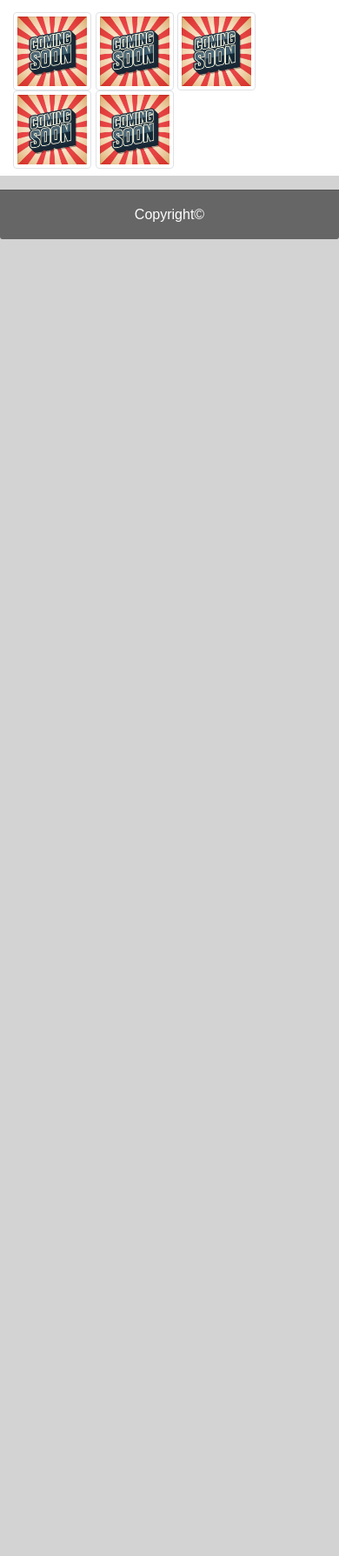
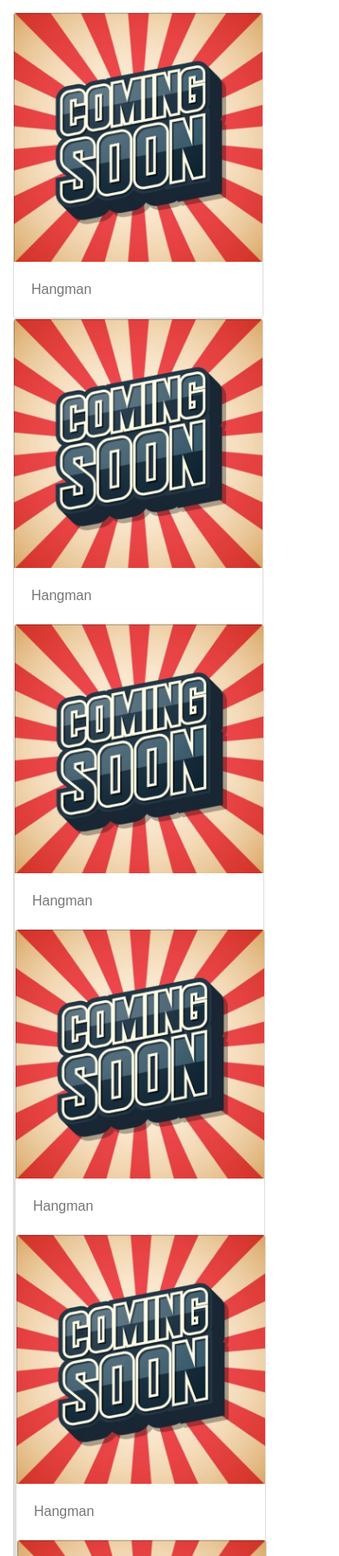
Before and after one commit to danhauen/Responsive-Portfolio, a plain HTML site: page bootstrap-portfolio/portfolio.html in a window 390 px wide. Shown: the part 211-2000 px from the top of the page at 87% size. Before the commit the page ends 844 px from the top, so only its background shows below. Drawn offline with nearby package versions, Linux system fonts and the light colour scheme.

Commit message:
fix headers and pictures

```diff
--- a/bootstrap-portfolio/assets/css/style1.css
+++ b/bootstrap-portfolio/assets/css/style1.css
@@ -70,3 +70,8 @@ label {
     font-family:'Arial', 'Helvetica Neue', Helvetica, sans-serif;
     color:#666666
 }
+
+.footer-margin {
+    height: 100px;
+    background-color:#666666
+  }
--- a/bootstrap-portfolio/portfolio.html
+++ b/bootstrap-portfolio/portfolio.html
@@ -18,7 +18,7 @@
             <!--head container-->
                   <div class="row my-row justify-content-around">
                               <!--name title-->
-                              <div class="col-lg-4 col-md-4 col-sm-6 p-2 text-center my-col name">
+                              <div class="col-lg-3 col-md-4 col-sm-6 p-2 text-center my-col name">
                                 <h2>Dan Hauenstein</h2>
                               </div>
                                     <div class="col-lg-3 col-md-5 col-sm-6 pt-2">
@@ -36,17 +36,43 @@
                                     </div>
                   </div>
         </div>
-              <div class="container-sm main pb-2 mb-3" width=690px;>
+              <div class="col-lg-9 container-sm main pb-2 mb-3" width=690px;>
                   <!--Box title-->
-                  <h2 class="text-info my-3 ml-2 pt-4">Portfolio</h2>
+                  <h2 class="row text-info my-3 ml-2 pt-4">Portfolio</h2>
                       <!--line break-->
-                      <hr class="my-3 mr-4 ml-3" style="color:#cccccc">
-                      <img src="assets/images/comingsoon.jpg" class="img-thumbnail w-25" alt="...">
-                      <img src="assets/images/comingsoon.jpg" class="img-thumbnail w-25" alt="...">
-                      <img src="assets/images/comingsoon.jpg" class="img-thumbnail w-25" alt="...">
-                      <img src="assets/images/comingsoon.jpg" class="img-thumbnail w-25" alt="...">
-                      <img src="assets/images/comingsoon.jpg" class="img-thumbnail w-25" alt="...">
-              </div>
+
+
+                                <hr class="my-3 mr-4 ml-3" style="color:#cccccc">
+
+                                <div class="card" style="width: 18rem;">
+                                  <img class="card-img-top" src="assets/images/comingsoon.jpg" alt="Card image cap">
+                                  <div class="card-body">
+                                    <p class="card-text justify-content-center">Hangman</p>
+                                  </div>
+                                </div>
+                                <div class="card" style="width: 18rem;">
+                                  <img class="card-img-top" src="assets/images/comingsoon.jpg" alt="Card image cap">
+                                  <div class="card-body">
+                                    <p class="card-text justify-content-center">Hangman</p>
+                                  </div>
+                                  <div class="card" style="width: 18rem;">
+                                    <img class="card-img-top" src="assets/images/comingsoon.jpg" alt="Card image cap">
+                                    <div class="card-body">
+                                      <p class="card-text justify-content-center">Hangman</p>
+                                    </div>                                  <div class="card" style="width: 18rem;">
+                                    <img class="card-img-top" src="assets/images/comingsoon.jpg" alt="Card image cap">
+                                    <div class="card-body">
+                                      <p class="card-text justify-content-center">Hangman</p>
+                                    </div>
+                                    <div class="card" style="width: 18rem;">
+                                      <img class="card-img-top" src="assets/images/comingsoon.jpg" alt="Card image cap">
+                                      <div class="card-body">
+                                        <p class="card-text justify-content-center">Hangman</p>
+                                      </div>                                    <div class="card" style="width: 18rem;">
+                                      <img class="card-img-top" src="assets/images/comingsoon.jpg" alt="Card image cap">
+                                      <div class="card-body">
+                                        <p class="card-text justify-content-center">Hangman</p>
+                                      </div>
                   <span class="border-top">
                     <div class="card-footer p-3">
                         <p class="text-center mb-0">Copyright&copy;</p>
```
Also changed, not shown: bootstrap-portfolio/contact.html (+2 -2 lines), bootstrap-portfolio/index.html (+8 -8 lines), bootstrap-portfolio/assets/images/technics-q-c-200-200-1.jpg (added), bootstrap-portfolio/assets/images/technics-q-c-200-200-10.jpg (added), bootstrap-portfolio/assets/images/technics-q-c-200-200-2.jpg (added), bootstrap-portfolio/assets/images/technics-q-c-200-200-3.jpg (added), bootstrap-portfolio/assets/images/technics-q-c-200-200-4.jpg (added), bootstrap-portfolio/assets/images/technics-q-c-200-200-5.jpg (added), bootstrap-portfolio/assets/images/technics-q-c-200-200-6.jpg (added), bootstrap-portfolio/assets/images/technics-q-c-200-200-9.jpg (added), 1 other file.
